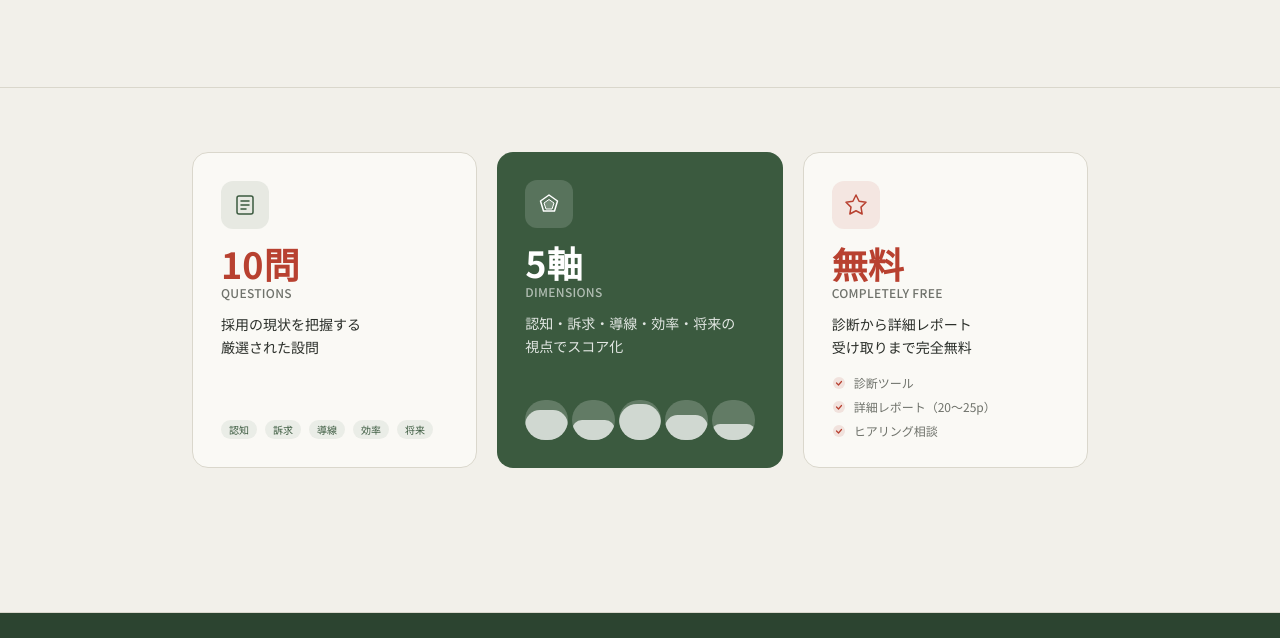
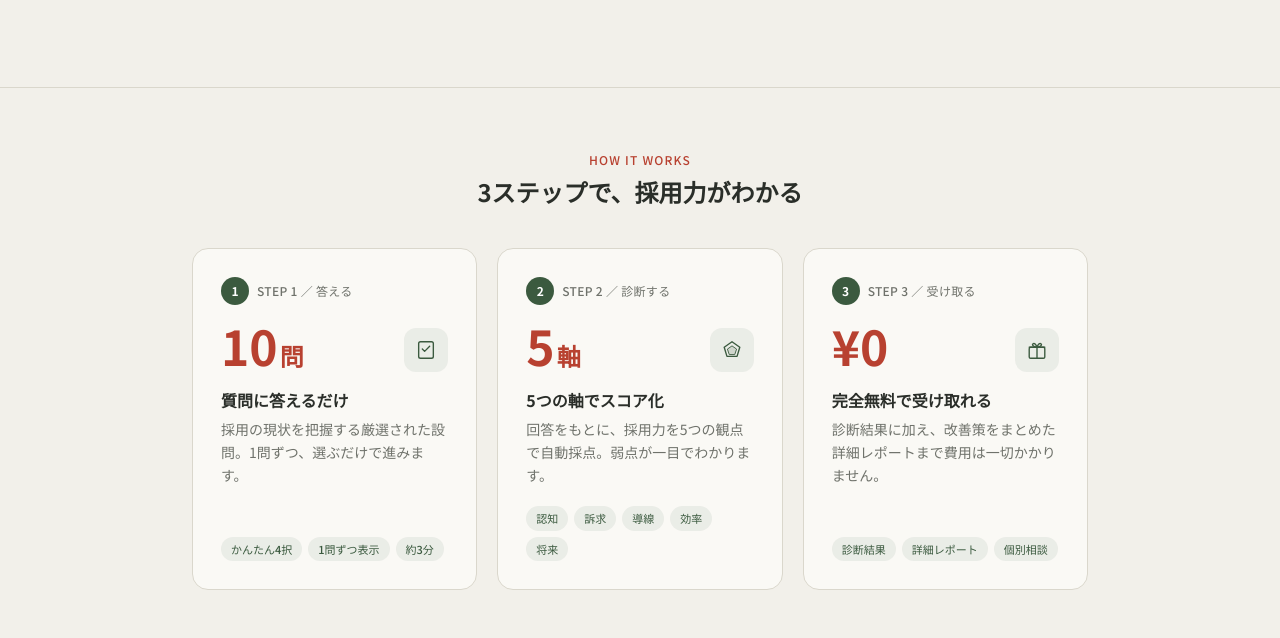
Before and after one commit to isamusaito-dev/mituke, an Astro site: page / in a window 1280 px wide. Shown: the part 628-1266 px from the top of the page. Built offline with nearby package versions, Linux system fonts and the light colour scheme; Astro itself is replaced by a stand-in of ours.

Commit message:
design: featuresを3ステップ構成に統一（見出し明確化・配色ルール統一・グラフィック統一）

```diff
--- a/src/pages/index.astro
+++ b/src/pages/index.astro
@@ -60,80 +60,99 @@ import '../styles/global.css';
         <p class="mt-4 text-xs text-[var(--muted)]">登録不要・完全無料</p>
       </section>
 
-      <!-- features -->
+      <!-- features / 3ステップ -->
       <section class="px-6 py-16 border-t border-[var(--line)]">
-        <div class="max-w-4xl mx-auto grid grid-cols-1 md:grid-cols-3 gap-5">
+        <div class="max-w-4xl mx-auto">
+          <div class="text-center mb-10">
+            <p class="text-xs text-[var(--terracotta)] font-medium tracking-widest uppercase mb-2">How it works</p>
+            <h2 class="text-xl md:text-2xl font-bold text-[var(--ink)]">3ステップで、採用力がわかる</h2>
+          </div>
 
-          <!-- 10問 -->
+          <div class="grid grid-cols-1 md:grid-cols-3 gap-5">
+            {[
+              {
+                step: 'STEP 1',
+                action: '答える',
+                stat: '10',
+                unit: '問',
+                title: '質問に答えるだけ',
+                desc: '採用の現状を把握する厳選された設問。1問ずつ、選ぶだけで進みます。',
+                pills: ['かんたん4択', '1問ずつ表示', '約3分'],
+                icon: 'check',
+              },
+              {
+                step: 'STEP 2',
+                action: '診断する',
+                stat: '5',
+                unit: '軸',
+                title: '5つの軸でスコア化',
+                desc: '回答をもとに、採用力を5つの観点で自動採点。弱点が一目でわかります。',
+                pills: ['認知', '訴求', '導線', '効率', '将来'],
+                icon: 'radar',
+              },
+              {
+                step: 'STEP 3',
+                action: '受け取る',
+                stat: '¥0',
+                unit: '',
+                title: '完全無料で受け取れる',
+                desc: '診断結果に加え、改善策をまとめた詳細レポートまで費用は一切かかりません。',
+                pills: ['診断結果', '詳細レポート', '個別相談'],
+                icon: 'gift',
+              },
+            ].map(({ step, action, stat, unit, title, desc, pills, icon }) => (
               <div class="bg-[var(--paper)] border border-[var(--line)] rounded-2xl p-7 flex flex-col gap-4">
-            <div class="w-12 h-12 rounded-xl bg-[var(--green)]/10 flex items-center justify-center">
-              <svg width="24" height="24" viewBox="0 0 24 24" fill="none" xmlns="http://www.w3.org/2000/svg">
+                <!-- step eyebrow -->
+                <div class="flex items-center gap-2">
+                  <span class="w-7 h-7 rounded-full bg-[var(--green)] text-white text-xs font-bold flex items-center justify-center shrink-0">
+                    {step.replace('STEP ', '')}
+                  </span>
+                  <span class="text-xs text-[var(--muted)] font-medium tracking-wide">{step} ／ {action}</span>
+                </div>
+
+                <!-- icon + stat -->
+                <div class="flex items-end justify-between">
+                  <p class="text-5xl font-bold text-[var(--terracotta)] leading-none">
+                    {stat}<span class="text-2xl ml-0.5">{unit}</span>
+                  </p>
+                  <div class="w-11 h-11 rounded-xl bg-[var(--green)]/8 flex items-center justify-center">
+                    {icon === 'check' && (
+                      <svg width="22" height="22" viewBox="0 0 24 24" fill="none" xmlns="http://www.w3.org/2000/svg">
                         <rect x="4" y="3" width="16" height="18" rx="2" stroke="#3B5A3F" stroke-width="1.5"/>
-                <line x1="8" y1="8" x2="16" y2="8" stroke="#3B5A3F" stroke-width="1.5" stroke-linecap="round"/>
-                <line x1="8" y1="12" x2="16" y2="12" stroke="#3B5A3F" stroke-width="1.5" stroke-linecap="round"/>
-                <line x1="8" y1="16" x2="13" y2="16" stroke="#3B5A3F" stroke-width="1.5" stroke-linecap="round"/>
+                        <path d="M8 11l2.5 2.5L16 8" stroke="#3B5A3F" stroke-width="1.5" stroke-linecap="round" stroke-linejoin="round"/>
                       </svg>
-            </div>
-            <div>
-              <p class="text-4xl font-bold text-[var(--terracotta)] mb-1 leading-none">10問</p>
-              <p class="text-xs text-[var(--muted)] font-medium tracking-wide uppercase mb-3">Questions</p>
-              <p class="text-sm text-[var(--ink)] leading-relaxed">採用の現状を把握する<br/>厳選された設問</p>
-            </div>
-            <div class="mt-auto flex flex-wrap gap-2">
-              {['認知', '訴求', '導線', '効率', '将来'].map((tag) => (
-                <span class="text-[10px] px-2 py-0.5 rounded-full bg-[var(--green)]/8 text-[var(--green)] font-medium">{tag}</span>
-              ))}
+                    )}
+                    {icon === 'radar' && (
+                      <svg width="22" height="22" viewBox="0 0 24 24" fill="none" xmlns="http://www.w3.org/2000/svg">
+                        <polygon points="12,3 20.5,9 17.5,19 6.5,19 3.5,9" stroke="#3B5A3F" stroke-width="1.5" fill="none" stroke-linejoin="round"/>
+                        <polygon points="12,7.5 17,11 15,17 9,17 7,11" stroke="#3B5A3F" stroke-width="1" fill="#3B5A3F" fill-opacity="0.15" stroke-linejoin="round"/>
+                      </svg>
+                    )}
+                    {icon === 'gift' && (
+                      <svg width="22" height="22" viewBox="0 0 24 24" fill="none" xmlns="http://www.w3.org/2000/svg">
+                        <rect x="3.5" y="9" width="17" height="12" rx="1.5" stroke="#3B5A3F" stroke-width="1.5"/>
+                        <path d="M3 9h18M12 9v12" stroke="#3B5A3F" stroke-width="1.5"/>
+                        <path d="M12 9S10.5 4 8 5s.5 4 4 4zM12 9s1.5-5 4-4-.5 4-4 4z" stroke="#3B5A3F" stroke-width="1.5" stroke-linejoin="round"/>
+                      </svg>
+                    )}
                   </div>
                 </div>
 
-          <!-- 5軸 -->
-          <div class="bg-[var(--green)] rounded-2xl p-7 flex flex-col gap-4">
-            <div class="w-12 h-12 rounded-xl bg-white/15 flex items-center justify-center">
-              <svg width="24" height="24" viewBox="0 0 24 24" fill="none" xmlns="http://www.w3.org/2000/svg">
-                <polygon points="12,3 20.5,9 17.5,19 6.5,19 3.5,9" stroke="white" stroke-width="1.5" fill="none" stroke-linejoin="round"/>
-                <polygon points="12,7.5 17,11 15,17 9,17 7,11" stroke="white" stroke-width="1" fill="white" fill-opacity="0.2" stroke-linejoin="round"/>
-              </svg>
+                <!-- title + desc -->
+                <div>
+                  <p class="text-base font-bold text-[var(--ink)] mb-1.5">{title}</p>
+                  <p class="text-sm text-[var(--muted)] leading-relaxed">{desc}</p>
                 </div>
-            <div>
-              <p class="text-4xl font-bold text-white mb-1 leading-none">5軸</p>
-              <p class="text-xs text-white/60 font-medium tracking-wide uppercase mb-3">Dimensions</p>
-              <p class="text-sm text-white/85 leading-relaxed">認知・訴求・導線・効率・将来の<br/>視点でスコア化</p>
-            </div>
-            <div class="mt-auto">
-              <div class="grid grid-cols-5 gap-1">
-                {[75, 50, 88, 62, 40].map((h) => (
-                  <div class="flex flex-col items-center gap-1">
-                    <div class="w-full bg-white/20 rounded-full overflow-hidden" style="height:40px; display:flex; align-items:flex-end;">
-                      <div class="w-full rounded-full bg-white/70" style={`height:${h}%`}></div>
+
+                <!-- unified pill row -->
+                <div class="mt-auto pt-1 flex flex-wrap gap-1.5">
+                  {pills.map((p) => (
+                    <span class="text-[11px] px-2.5 py-1 rounded-full bg-[var(--green)]/8 text-[var(--green)] font-medium">{p}</span>
+                  ))}
                 </div>
               </div>
             ))}
           </div>
-            </div>
-          </div>
-
-          <!-- 無料 -->
-          <div class="bg-[var(--paper)] border border-[var(--line)] rounded-2xl p-7 flex flex-col gap-4">
-            <div class="w-12 h-12 rounded-xl bg-[var(--terracotta)]/10 flex items-center justify-center">
-              <svg width="24" height="24" viewBox="0 0 24 24" fill="none" xmlns="http://www.w3.org/2000/svg">
-                <path d="M12 2L15.09 8.26L22 9.27L17 14.14L18.18 21.02L12 17.77L5.82 21.02L7 14.14L2 9.27L8.91 8.26L12 2Z" stroke="#B84130" stroke-width="1.5" stroke-linejoin="round"/>
-              </svg>
-            </div>
-            <div>
-              <p class="text-4xl font-bold text-[var(--terracotta)] mb-1 leading-none">無料</p>
-              <p class="text-xs text-[var(--muted)] font-medium tracking-wide uppercase mb-3">Completely Free</p>
-              <p class="text-sm text-[var(--ink)] leading-relaxed">診断から詳細レポート<br/>受け取りまで完全無料</p>
-            </div>
-            <div class="mt-auto space-y-2">
-              {['診断ツール', '詳細レポート（20〜25p）', 'ヒアリング相談'].map((item) => (
-                <div class="flex items-center gap-2 text-xs text-[var(--muted)]">
-                  <svg width="14" height="14" viewBox="0 0 14 14" fill="none"><circle cx="7" cy="7" r="6" fill="#B84130" fill-opacity="0.12"/><path d="M4.5 7L6.5 9L9.5 5.5" stroke="#B84130" stroke-width="1.2" stroke-linecap="round" stroke-linejoin="round"/></svg>
-                  {item}
-                </div>
-              ))}
-            </div>
-          </div>
-
         </div>
       </section>
     </main>
```
Lines whose indentation alone changed are shown as unchanged.
